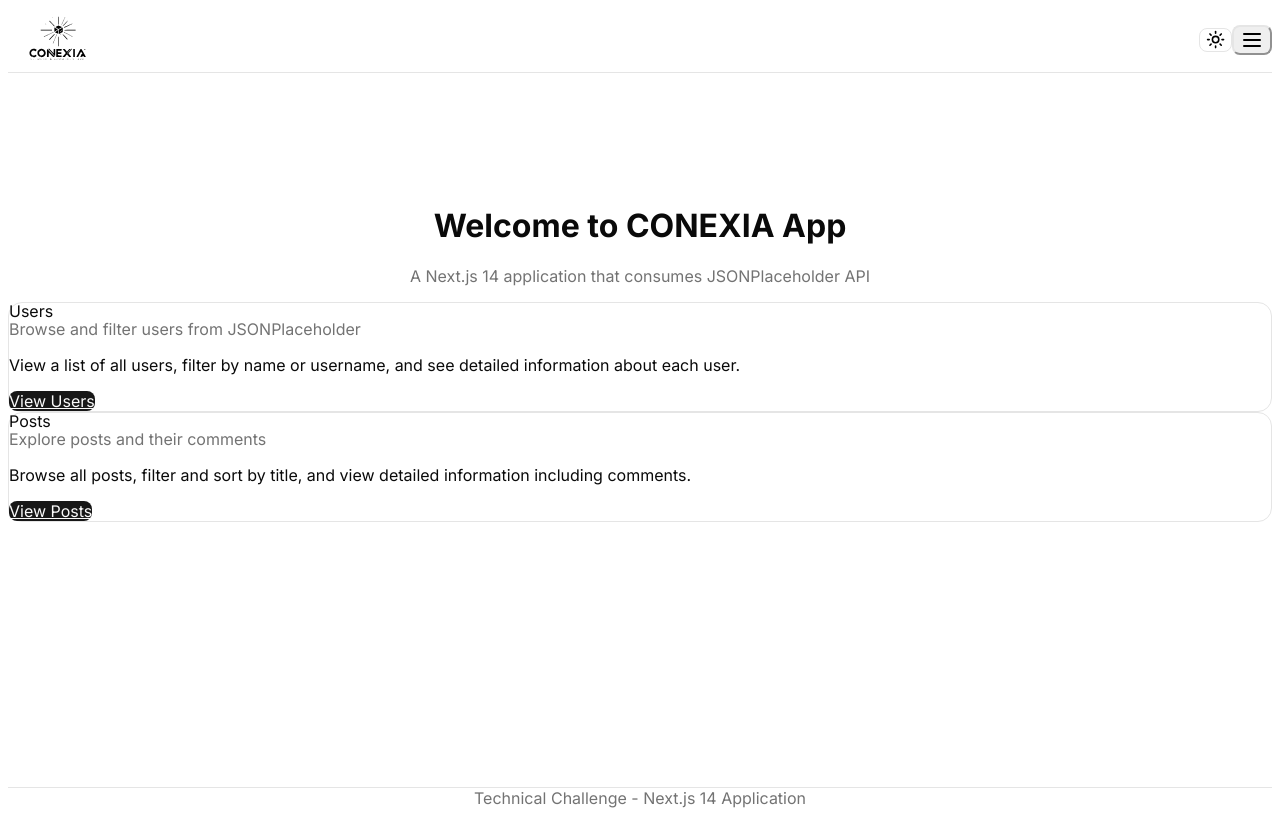
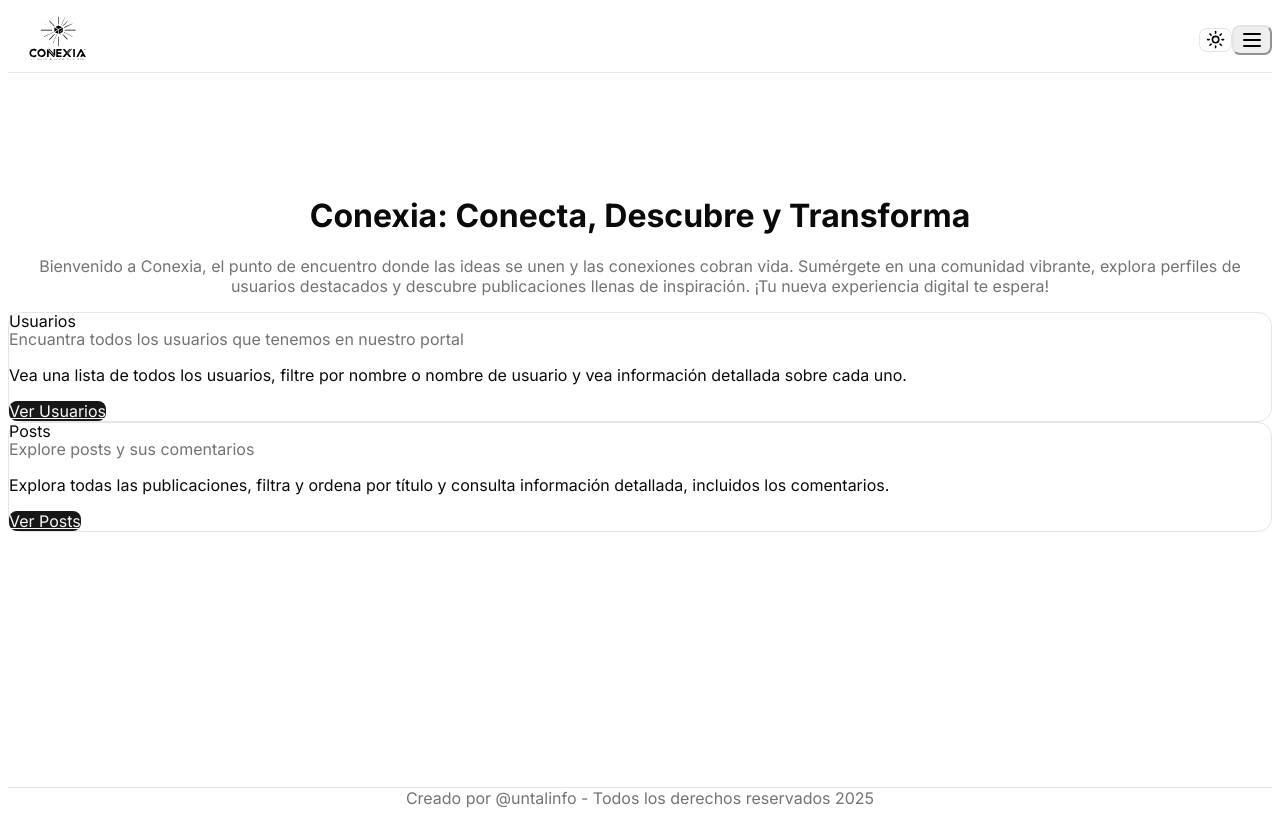
Before and after one commit to untalinfo/conexia-app, a Next.js app: page / in a window 1280 px wide. Built offline with nearby package versions, Linux system fonts and the light colour scheme.

Commit message:
update all texts

```diff
--- a/src/app/layout.tsx
+++ b/src/app/layout.tsx
@@ -34,7 +34,7 @@ export default function RootLayout({
               <main className="flex-1 container py-6">{children}</main>
               <footer className="py-4 border-t">
                 <div className="container text-center text-sm text-muted-foreground">
-                  Technical Challenge - Next.js 14 Application
+                  Creado por @untalinfo - Todos los derechos reservados 2025
                 </div>
               </footer>
             </div>
--- a/src/app/not-found.tsx
+++ b/src/app/not-found.tsx
@@ -5,12 +5,12 @@ export default function NotFound() {
   return (
     <div className="flex flex-col items-center justify-center min-h-[70vh] gap-6 text-center">
       <h1 className="text-6xl font-bold">404</h1>
-      <h2 className="text-2xl font-semibold">Page Not Found</h2>
+      <h2 className="text-2xl font-semibold">Pagina no encontrada</h2>
       <p className="text-muted-foreground max-w-md">
         {`The page you are looking for doesn't exist or has been moved.`}
       </p>
       <Button asChild>
-        <Link href="/">Go Home</Link>
+        <Link href="/">Ir Home</Link>
       </Button>
     </div>
   );
--- a/src/app/page.tsx
+++ b/src/app/page.tsx
@@ -13,29 +13,34 @@ export default function Home() {
   return (
     <div className="flex flex-col items-center justify-center min-h-[70vh] gap-8">
       <div className="text-center space-y-4">
-        <h1 className="text-4xl font-bold">Welcome to CONEXIA App</h1>
+        <h1 className="text-4xl font-bold">
+          Conexia: Conecta, Descubre y Transforma
+        </h1>
         <p className="text-xl text-muted-foreground">
-          A Next.js 14 application that consumes JSONPlaceholder API
+          Bienvenido a Conexia, el punto de encuentro donde las ideas se unen y
+          las conexiones cobran vida. Sumérgete en una comunidad vibrante,
+          explora perfiles de usuarios destacados y descubre publicaciones
+          llenas de inspiración. ¡Tu nueva experiencia digital te espera!
         </p>
       </div>
 
       <div className="grid grid-cols-1 md:grid-cols-2 gap-6 w-full max-w-4xl">
         <Card>
           <CardHeader>
-            <CardTitle>Users</CardTitle>
+            <CardTitle>Usuarios</CardTitle>
             <CardDescription>
-              Browse and filter users from JSONPlaceholder
+              Encuantra todos los usuarios que tenemos en nuestro portal
             </CardDescription>
           </CardHeader>
           <CardContent>
             <p>
-              View a list of all users, filter by name or username, and see
-              detailed information about each user.
+              Vea una lista de todos los usuarios, filtre por nombre o nombre de
+              usuario y vea información detallada sobre cada uno.
             </p>
           </CardContent>
           <CardFooter>
             <Button asChild>
-              <Link href="/users">View Users</Link>
+              <Link href="/users">Ver Usuarios</Link>
             </Button>
           </CardFooter>
         </Card>
@@ -43,17 +48,17 @@ export default function Home() {
         <Card>
           <CardHeader>
             <CardTitle>Posts</CardTitle>
-            <CardDescription>Explore posts and their comments</CardDescription>
+            <CardDescription>Explore posts y sus comentarios</CardDescription>
           </CardHeader>
           <CardContent>
             <p>
-              Browse all posts, filter and sort by title, and view detailed
-              information including comments.
+              Explora todas las publicaciones, filtra y ordena por título y
+              consulta información detallada, incluidos los comentarios.
             </p>
           </CardContent>
           <CardFooter>
             <Button asChild>
-              <Link href="/posts">View Posts</Link>
+              <Link href="/posts">Ver Posts</Link>
             </Button>
           </CardFooter>
         </Card>
--- a/src/app/posts/[id]/comment-section.tsx
+++ b/src/app/posts/[id]/comment-section.tsx
@@ -87,20 +87,22 @@ export function CommentSection({
   return (
     <div className="space-y-6">
       <h2 className="text-2xl font-bold tracking-tight">
-        Comments ({comments.length})
+        Comentarios ({comments.length})
       </h2>
 
       <Card>
         <CardHeader>
-          <CardTitle>Add a Comment</CardTitle>
-          <CardDescription>Share your thoughts about this post</CardDescription>
+          <CardTitle>Agrega un comentario</CardTitle>
+          <CardDescription>
+            Comparte tu opinión sobre esta publicación.
+          </CardDescription>
         </CardHeader>
         <CardContent>
           <form onSubmit={handleSubmit} className="space-y-4">
             <div className="grid grid-cols-1 md:grid-cols-2 gap-4">
               <div className="space-y-2">
                 <label htmlFor="name" className="text-sm font-medium">
-                  Name
+                  Nombre
                 </label>
                 <Input
                   id="name"
@@ -124,7 +126,7 @@ export function CommentSection({
             </div>
             <div className="space-y-2">
               <label htmlFor="comment" className="text-sm font-medium">
-                Comment
+                Comentario
               </label>
               <Textarea
                 id="comment"
--- a/src/app/posts/[id]/page.tsx
+++ b/src/app/posts/[id]/page.tsx
@@ -32,15 +32,15 @@ export default async function PostDetailPage({ params }: PostDetailPageProps) {
             {post.title}
           </h1>
           <Button asChild variant="outline">
-            <Link href="/posts">Back to Posts</Link>
+            <Link href="/posts">Regresar a los Posts</Link>
           </Button>
         </div>
 
         <Card>
           <CardHeader>
-            <CardTitle>Post Details</CardTitle>
+            <CardTitle>Detalle de los post</CardTitle>
             <CardDescription>
-              By{" "}
+              de{" "}
               <Link
                 href={`/users/${user.id}`}
                 className="underline hover:text-primary"
--- a/src/app/posts/page.tsx
+++ b/src/app/posts/page.tsx
@@ -9,9 +9,7 @@ export default async function PostsPage() {
     <div className="space-y-6">
       <div>
         <h1 className="text-3xl font-bold tracking-tight">Posts</h1>
-        <p className="text-muted-foreground">
-          Browse, filter, and sort posts from JSONPlaceholder
-        </p>
+        <p className="text-muted-foreground">Explore posts y sus comentarios</p>
       </div>
 
       <PostList initialPosts={posts} />
--- a/src/app/posts/post-list.tsx
+++ b/src/app/posts/post-list.tsx
@@ -84,15 +84,16 @@ export function PostList({ initialPosts }: PostListProps) {
             <SelectValue placeholder="Sort by title" />
           </SelectTrigger>
           <SelectContent>
-            <SelectItem value="asc">Title (A-Z)</SelectItem>
-            <SelectItem value="desc">Title (Z-A)</SelectItem>
+            <SelectItem value="asc">Titulo de (A-Z)</SelectItem>
+            <SelectItem value="desc">Titulo de (Z-A)</SelectItem>
           </SelectContent>
         </Select>
       </div>
 
       {currentPosts.length === 0 ? (
         <p className="text-center py-4">
-          No posts found matching your search criteria.
+          No se encontraron publicaciones que coincidan con tus criterios de
+          búsqueda.
         </p>
       ) : (
         <>
@@ -107,7 +108,7 @@ export function PostList({ initialPosts }: PostListProps) {
                 </CardContent>
                 <CardFooter>
                   <Button asChild>
-                    <Link href={`/posts/${post.id}`}>View Post</Link>
+                    <Link href={`/posts/${post.id}`}>Ver Post</Link>
                   </Button>
                 </CardFooter>
               </Card>
@@ -123,7 +124,7 @@ export function PostList({ initialPosts }: PostListProps) {
                   onClick={() => handlePageChange(currentPage - 1)}
                   disabled={currentPage === 1}
                 >
-                  Previous
+                  Atras
                 </Button>
 
                 {Array.from({ length: totalPages }, (_, i) => i + 1).map(
@@ -143,7 +144,7 @@ export function PostList({ initialPosts }: PostListProps) {
                   onClick={() => handlePageChange(currentPage + 1)}
                   disabled={currentPage === totalPages}
                 >
-                  Next
+                  Siguiente
                 </Button>
               </div>
             </div>
--- a/src/app/users/[id]/user-posts.tsx
+++ b/src/app/users/[id]/user-posts.tsx
@@ -20,7 +20,7 @@ export function UserPosts({ initialPosts }: UserPostsProps) {
     <div className="grid grid-cols-1 md:grid-cols-2 gap-4">
       {initialPosts.length === 0 ? (
         <p className="col-span-full text-center py-4">
-          This user has no posts.
+          Este usuario aun no tiene posts
         </p>
       ) : (
         initialPosts.map((post) => (
@@ -33,7 +33,7 @@ export function UserPosts({ initialPosts }: UserPostsProps) {
             </CardContent>
             <CardFooter>
               <Button asChild>
-                <Link href={`/posts/${post.id}`}>View Post</Link>
+                <Link href={`/posts/${post.id}`}>Ver Post</Link>
               </Button>
             </CardFooter>
           </Card>
--- a/src/app/users/page.tsx
+++ b/src/app/users/page.tsx
@@ -8,9 +8,9 @@ export default async function UsersPage() {
   return (
     <div className="space-y-6">
       <div>
-        <h1 className="text-3xl font-bold tracking-tight">Users</h1>
+        <h1 className="text-3xl font-bold tracking-tight">Usuarios</h1>
         <p className="text-muted-foreground">
-          Browse and filter users from JSONPlaceholder
+          Encuantra todos los usuarios que tenemos en nuestro portal
         </p>
       </div>
 
--- a/src/app/users/user-list.tsx
+++ b/src/app/users/user-list.tsx
@@ -42,7 +42,10 @@ export function UserList({ initialUsers }: UserListProps) {
       </div>
 
       {filteredUsers.length === 0 ? (
-        <p className="text-center py-4">No users found matching your search criteria.</p>
+        <p className="text-center py-4">
+          No se encontraron usuarios que coincidan con tus criterios de
+          búsqueda.
+        </p>
       ) : (
         <div className="grid grid-cols-1 md:grid-cols-2 lg:grid-cols-3 gap-4">
           {filteredUsers.map((user) => (
@@ -60,7 +63,7 @@ export function UserList({ initialUsers }: UserListProps) {
               </CardContent>
               <CardFooter>
                 <Button asChild>
-                  <Link href={`/users/${user.id}`}>View Details</Link>
+                  <Link href={`/users/${user.id}`}>Ver detalles</Link>
                 </Button>
               </CardFooter>
             </Card>
@@ -68,5 +71,5 @@ export function UserList({ initialUsers }: UserListProps) {
         </div>
       )}
     </div>
-  )
+  );
 }
```
Also changed, not shown: src/app/users/[id]/page.tsx (+8 -8 lines).
